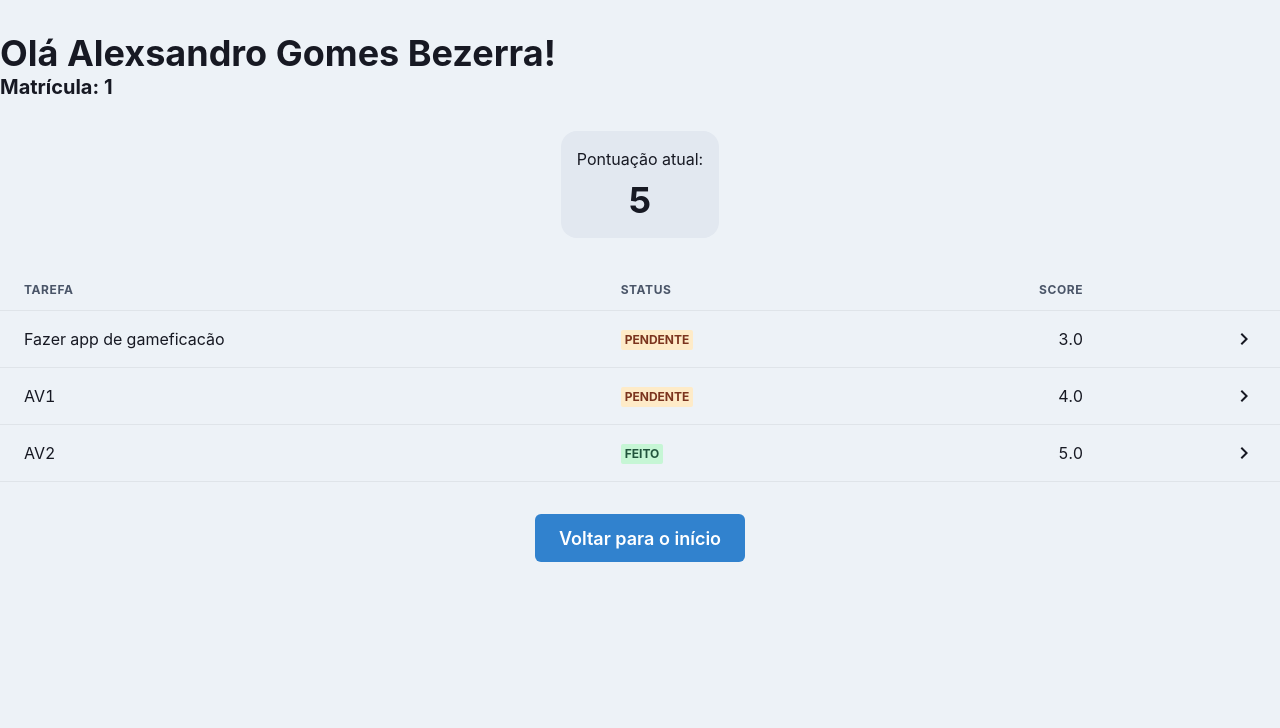
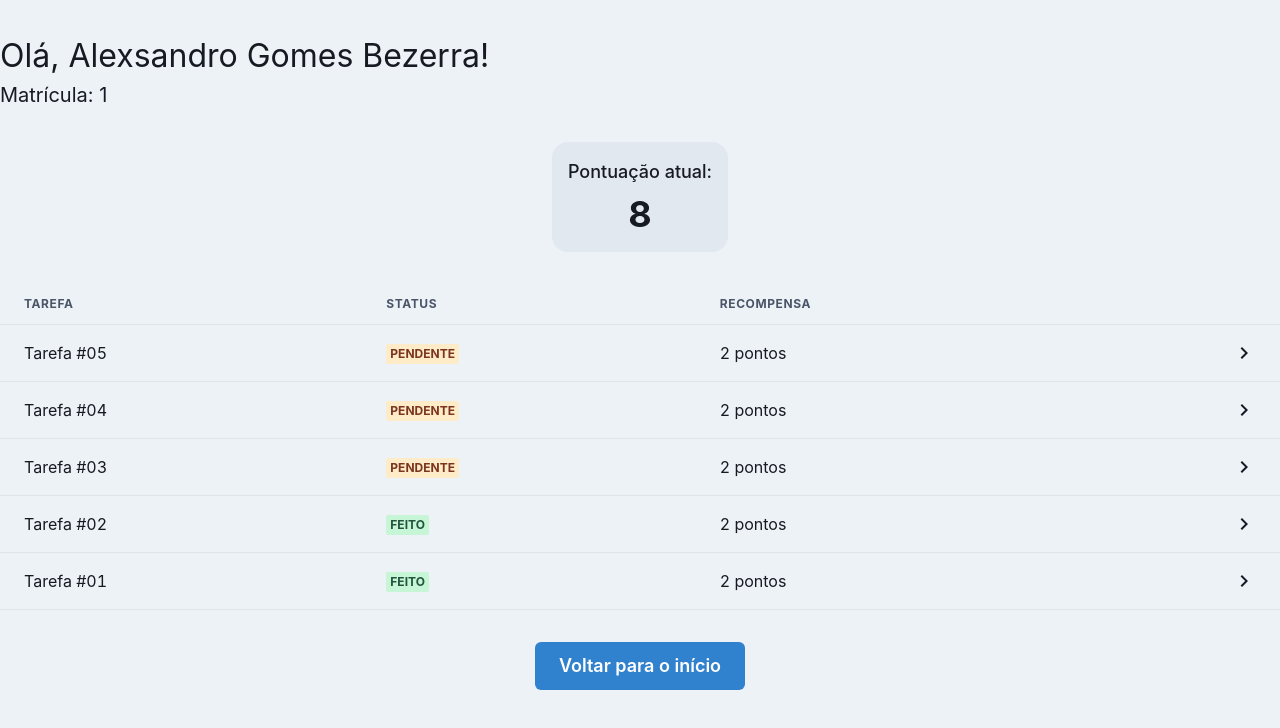
Before and after one commit to AlexsandroBezerra/college-web, a Next.js app: page /score/1 in a window 1280 px wide. Shown: the top 728 px of the page. Built offline with nearby package versions, Linux system fonts and the light colour scheme.

Commit message:
refactor: split components

```diff
--- /dev/null
+++ b/src/components/ScoreTaskRow.tsx
@@ -0,0 +1,27 @@
+import { ChevronRightIcon } from "@chakra-ui/icons";
+import { Tr, Td, Badge } from "@chakra-ui/react";
+
+type ScoreTaskRowProps = {
+  title: string;
+  status: "pending" | "done";
+  reward: number;
+};
+
+export function ScoreTaskRow({ title, status, reward }: ScoreTaskRowProps) {
+  return (
+    <Tr transition="0.2s" cursor="pointer" _hover={{ bg: "gray.200" }}>
+      <Td>{title}</Td>
+      <Td>
+        {status === "done" ? (
+          <Badge colorScheme="green">Feito</Badge>
+        ) : (
+          <Badge colorScheme="orange">Pendente</Badge>
+        )}
+      </Td>
+      <Td>{reward} pontos</Td>
+      <Td isNumeric>
+        <ChevronRightIcon w={6} h={6} />
+      </Td>
+    </Tr>
+  );
+}
--- /dev/null
+++ b/src/components/TotalScore.tsx
@@ -0,0 +1,16 @@
+import { Box, Heading, Text } from "@chakra-ui/react";
+
+type TotalScoreProps = {
+  score: number;
+};
+
+export function TotalScore({ score }: TotalScoreProps) {
+  return (
+    <Box my={8} textAlign="center" bg="gray.200" p="4" borderRadius="1rem">
+      <Text fontWeight="medium" fontSize="large">
+        Pontuação atual:
+      </Text>
+      <Heading mt="2">{score}</Heading>
+    </Box>
+  );
+}
--- a/src/components/index.tsx
+++ b/src/components/index.tsx
@@ -1,3 +1,5 @@
 export { MainContainer } from "./Main";
 export { Profile } from "./Profile";
 export { SignOutConfirmationDialog } from "./SignOutConfirmation";
+export { ScoreTaskRow } from "./ScoreTaskRow";
+export { TotalScore } from "./TotalScore";
--- a/src/pages/index.tsx
+++ b/src/pages/index.tsx
@@ -8,7 +8,7 @@ import {
   InputLeftElement,
   Link,
 } from "@chakra-ui/react";
-import { ArrowForwardIcon, EmailIcon, InfoIcon } from "@chakra-ui/icons";
+import { ArrowForwardIcon, InfoIcon } from "@chakra-ui/icons";
 import Head from "next/head";
 import NextLink from "next/link";
 
--- a/src/pages/score/[registration].tsx
+++ b/src/pages/score/[registration].tsx
@@ -8,15 +8,12 @@ import {
   Thead,
   Tr,
   Th,
-  Td,
-  Badge,
   Text,
 } from "@chakra-ui/react";
 import { useRouter } from "next/router";
 import Head from "next/head";
 
-import { MainContainer } from "../../components";
-import { ChevronRightIcon } from "@chakra-ui/icons";
+import { MainContainer, ScoreTaskRow, TotalScore } from "../../components";
 
 export default function Score() {
   const { query, push } = useRouter();
@@ -28,68 +25,32 @@ export default function Score() {
   return (
     <>
       <Head>
-        <title>Score</title>
+        <title>Score | Alexsandro Gomes Bezerra</title>
       </Head>
 
       <MainContainer>
-        <Heading>Olá Alexsandro Gomes Bezerra!</Heading>
-        <Heading as="h3" fontSize="xl">
-          Matrícula: {query.registration}
-        </Heading>
+        <Text fontSize="xx-large">Olá, Alexsandro Gomes Bezerra!</Text>
+        <Text fontSize="xl">Matrícula: {query.registration}</Text>
 
         <Flex justify="center">
-          <Box
-            my={8}
-            textAlign="center"
-            bg="gray.200"
-            p="4"
-            borderRadius="1rem"
-          >
-            <Text>Pontuação atual:</Text>
-            <Heading mt="2">5</Heading>
-          </Box>
+          <TotalScore score={8} />
         </Flex>
 
-        <Table variant="simple" colorScheme="blackAlpha">
+        <Table colorScheme="blackAlpha">
           <Thead>
             <Tr>
               <Th>Tarefa</Th>
               <Th>Status</Th>
-              <Th isNumeric>Score</Th>
+              <Th>Recompensa</Th>
               <Th />
             </Tr>
           </Thead>
           <Tbody>
-            <Tr transition="0.2s" cursor="pointer" _hover={{ bg: "gray.200" }}>
-              <Td>Fazer app de gameficacão</Td>
-              <Td>
-                <Badge colorScheme="orange">Pendente</Badge>
-              </Td>
-              <Td isNumeric>3.0</Td>
-              <Td isNumeric>
-                <ChevronRightIcon w={6} h={6} />
-              </Td>
-            </Tr>
-            <Tr transition="0.2s" cursor="pointer" _hover={{ bg: "gray.200" }}>
-              <Td>AV1</Td>
-              <Td>
-                <Badge colorScheme="orange">Pendente</Badge>
-              </Td>
-              <Td isNumeric>4.0</Td>
-              <Td isNumeric>
-                <ChevronRightIcon w={6} h={6} />
-              </Td>
-            </Tr>
-            <Tr transition="0.2s" cursor="pointer" _hover={{ bg: "gray.200" }}>
-              <Td>AV2</Td>
-              <Td>
-                <Badge colorScheme="green">Feito</Badge>
-              </Td>
-              <Td isNumeric>5.0</Td>
-              <Td isNumeric>
-                <ChevronRightIcon w={6} h={6} />
-              </Td>
-            </Tr>
+            <ScoreTaskRow title="Tarefa #05" reward={2} status="pending" />
+            <ScoreTaskRow title="Tarefa #04" reward={2} status="pending" />
+            <ScoreTaskRow title="Tarefa #03" reward={2} status="pending" />
+            <ScoreTaskRow title="Tarefa #02" reward={2} status="done" />
+            <ScoreTaskRow title="Tarefa #01" reward={2} status="done" />
           </Tbody>
         </Table>
 
```
Also changed, not shown: src/pages/dashboard.tsx (+7 -0 lines), src/pages/professor.tsx (+6 -1 lines).
